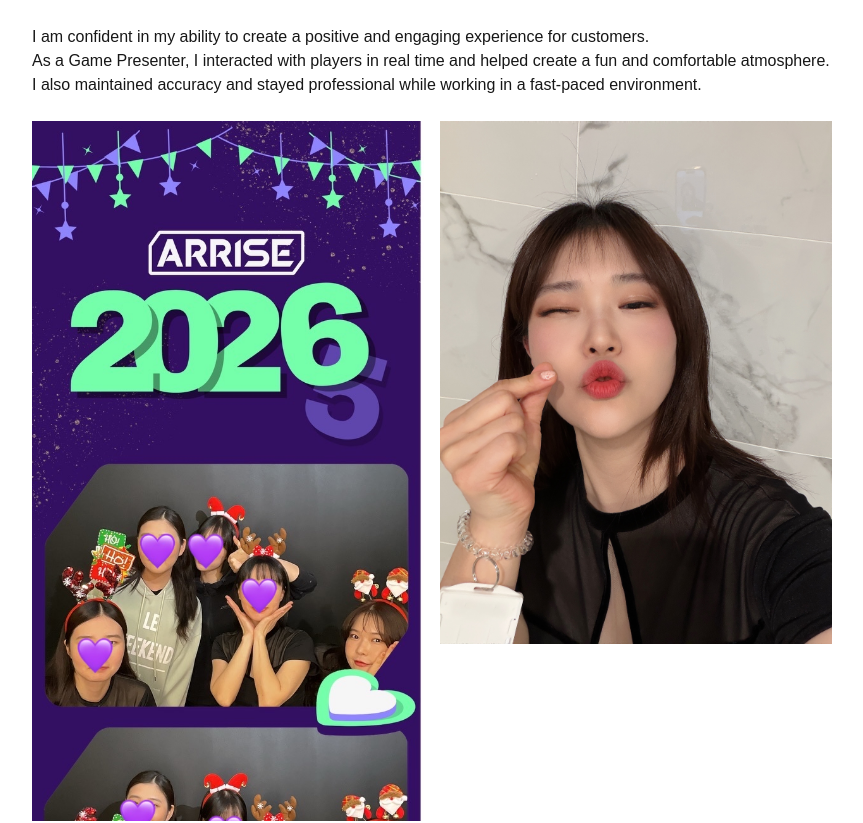
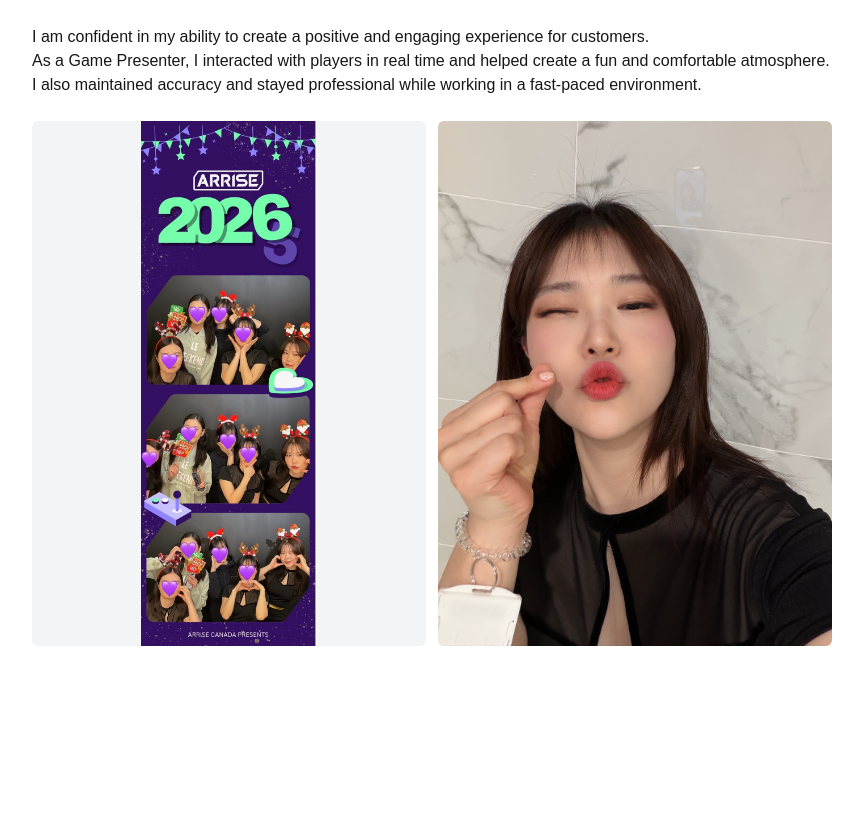
Before and after one commit to eunjin0212/side-part-time-resume, a Next.js app: page / in a window 1280 px wide. Shown: the part 1263-2086 px from the top of the page, without its empty margins (4-867 px from the left). Built offline with nearby package versions, Linux system fonts and the light colour scheme.

Commit message:
Refactor Section component for improved readability and structure

```diff
--- a/src/components/Section.tsx
+++ b/src/components/Section.tsx
@@ -56,19 +56,18 @@ const Section = ({ className, children, range, title, part, details, imgs }: Sec
                   <li key={text}>{text}</li>
                 ))}
               </ul>
-       <div className="mt-6 flex gap-4 h-[700px] w-[800px] flex-row max-md:h-[500px] max-md:w-[600px] max-sm:h-[300px] max-sm:w-[318px]">
+              <div className="mt-6 flex gap-3 flex-row max-w-[800px] max-md:max-w-[600px] max-sm:max-w-[360px]">
                 {imgs?.map((img) => (
                   <div
                     key={img}
-          className="flex-1 overflow-hidden leading-[0] transition-[.5s] hover:flex-[1_1_50%] hover:[&>img]:h-auto hover:[&>img]:max-sm:max-h-[250px] hover:[&>img]:w-full active:flex-[1_1_50%] active:[&>img]:h-auto active:[&>img]:max-sm:max-h-[250px] active:[&>img]:w-full"
+                    className="group relative flex-1 aspect-[3/4] overflow-hidden rounded-md bg-gray-100"
                   >
                     <Image
                       src={img}
+                      fill
                       priority={true}
                       alt={title || 'part_time_img'}
-           width={1000}
-           height={1500}
-           className="w-[150%] object-cover transition-[.5s]"
+                      className="object-contain transition-transform duration-500 group-hover:scale-105 group-active:scale-105"
                     />
                   </div>
                 ))}
```
Lines whose indentation alone changed are shown as unchanged.
